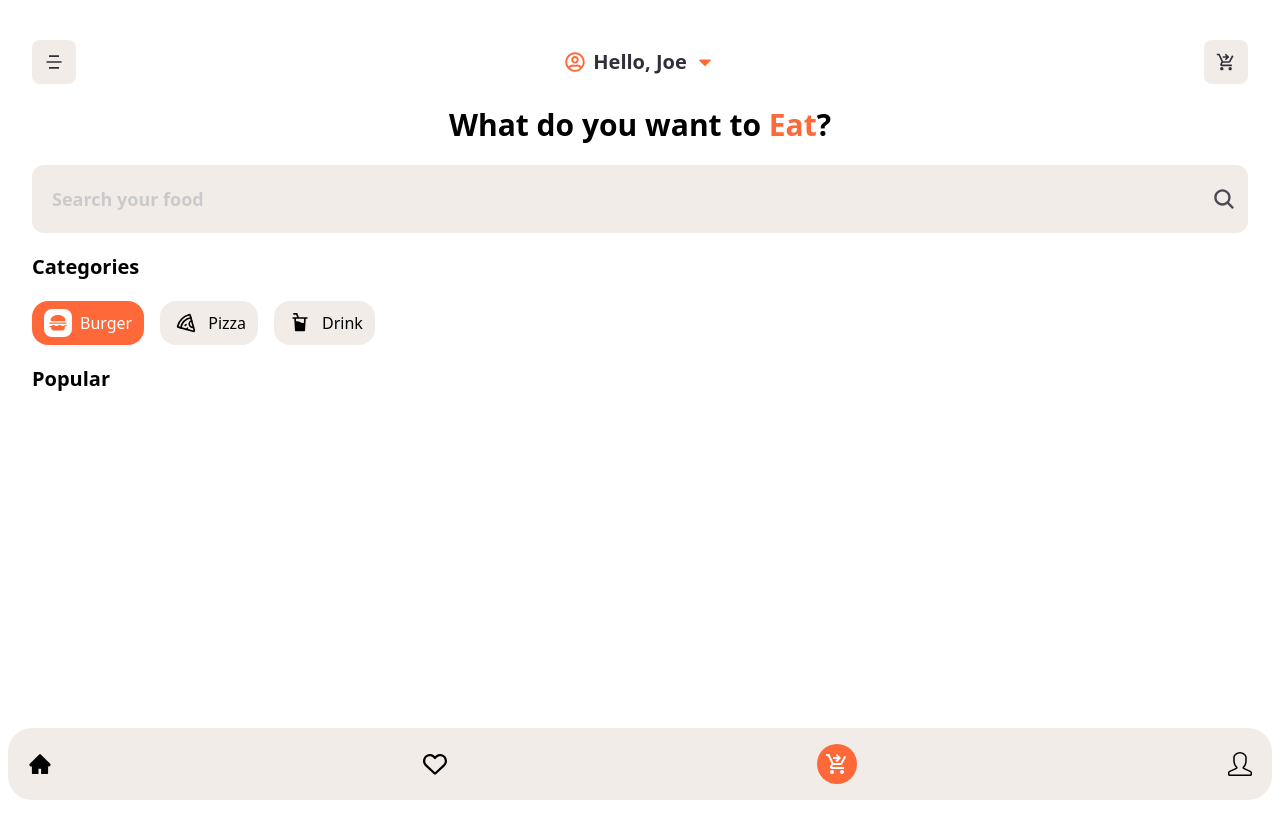
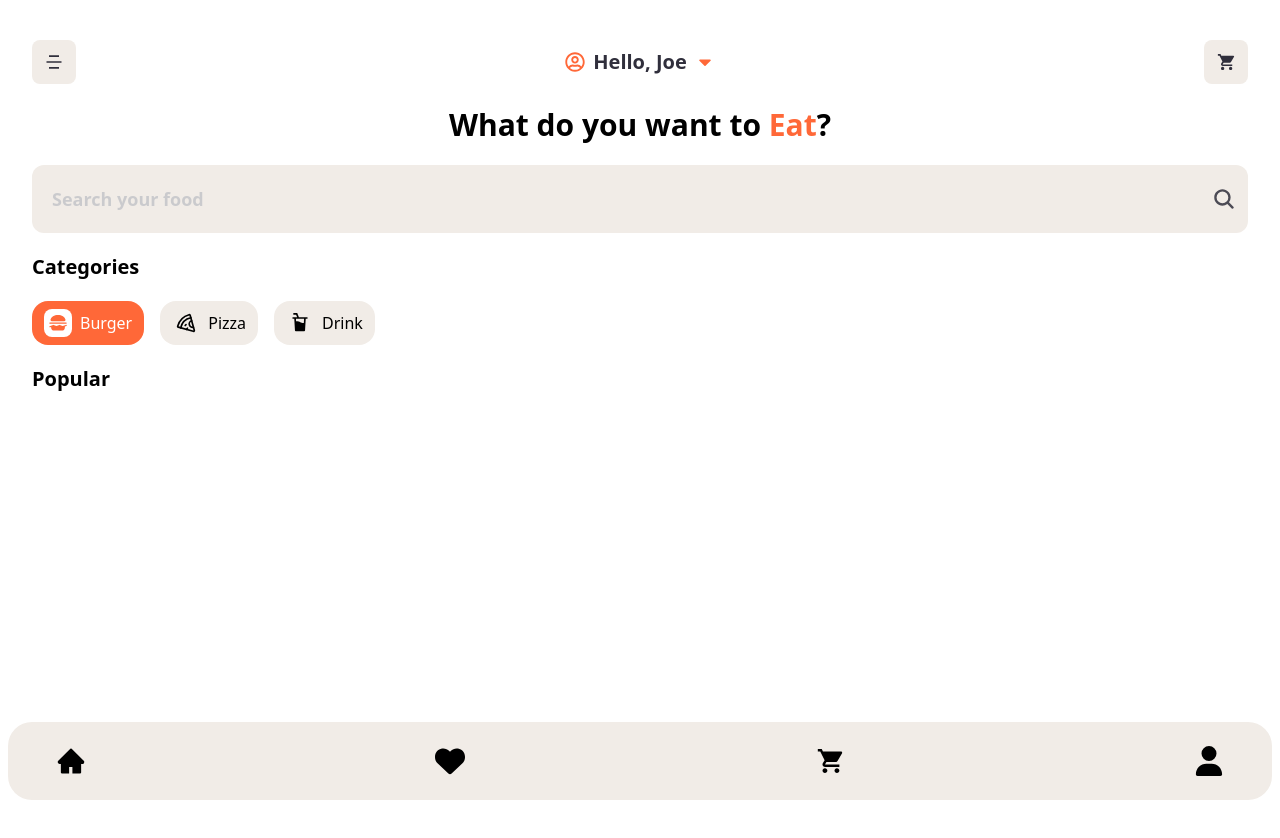
Before and after one commit to alonzojoe/food-delivery, a React (Vite) app: page / in a window 1280 px wide. Built offline with nearby package versions, Linux system fonts and the light colour scheme.

Commit message:
refactor: Control menu, split component ControlItem: create constants list of ControlMenus with type definition and path, inc, dynamic navigation

```diff
--- a/src/App.tsx
+++ b/src/App.tsx
@@ -1,4 +1,4 @@
-import { BrowserRouter, Routes, Route } from "react-router-dom";
+import { BrowserRouter, Routes, Route, Navigate } from "react-router-dom";
 import StartUp from "@/pages/StartUp/StartUp";
 import AppLayout from "@/layouts/AppLayout";
 import Home from "@/pages/Home/Home";
@@ -15,6 +15,7 @@ function App() {
           <Route path="cart" element={<Cart />} />
         </Route>
         <Route path="/meal/:id" element={<Meal />}></Route>
+        <Route path="*" element={<Navigate to="/home" />} />
       </Routes>
     </BrowserRouter>
   );
--- /dev/null
+++ b/src/constants/controls.ts
@@ -0,0 +1,32 @@
+import { ControlItem } from "@/types/controls";
+import { FaHeart, FaUser } from "react-icons/fa6";
+import { IoMdCart } from "react-icons/io";
+import { AiFillHome } from "react-icons/ai";
+
+export const CONTROL_MENUS: ControlItem[] = [
+    {
+        id: 1,
+        name: 'Home',
+        Icon: AiFillHome,
+        endpoint: '/home'
+    },
+    {
+        id: 2,
+        name: 'Favorites',
+        Icon: FaHeart,
+        endpoint: '/home/favorites'
+    },
+    {
+        id: 3,
+        name: 'Cart',
+        Icon: IoMdCart,
+        endpoint: '/home/cart'
+    },
+    {
+        id: 4,
+        name: 'Profile',
+        Icon: FaUser,
+        endpoint: '/home/profile'
+    },
+
+]
--- a/src/layouts/components/Controls.tsx
+++ b/src/layouts/components/Controls.tsx
@@ -1,26 +1,44 @@
-import { AiFillHome } from "react-icons/ai";
-import { FaRegHeart } from "react-icons/fa6";
-import { SlUser } from "react-icons/sl";
-import { MdShoppingCartCheckout } from "react-icons/md";
+import { Link } from "react-router-dom";
+import { ElementType } from "react";
+import { CONTROL_MENUS } from "@/constants/controls";
+import { useLocation } from "react-router-dom";
+
 const Controls = () => {
+  const { pathname } = useLocation();
+
   return (
     <div className="fixed bottom-0 w-full">
-      <div className="flex items-center justify-between mx-2 p-4 px-5 bg-secondary rounded-3xl">
-        <span>
-          <AiFillHome className="text-2xl" />
-        </span>
-        <span>
-          <FaRegHeart className="text-2xl" />
-        </span>
-        <span className="p-2 rounded-full bg-primary">
-          <MdShoppingCartCheckout className="text-2xl text-white" />
-        </span>
-        <span>
-          <SlUser className="text-2xl" />
-        </span>
+      <div className="flex items-center justify-between mx-2 p-4 px-10 bg-secondary rounded-3xl">
+        {CONTROL_MENUS.map((control) => (
+          <Controlitem
+            Icon={control.Icon}
+            isActive={pathname === control.endpoint}
+            path={control.endpoint}
+            key={control.id}
+          />
+        ))}
       </div>
     </div>
   );
 };
 
+type ControlitemProps = {
+  Icon: ElementType;
+  isActive: boolean;
+  path: string;
+};
+
+const Controlitem = ({ Icon, isActive, path }: ControlitemProps) => {
+  const classes = {
+    linkClass: `p-2 ${isActive ? "rounded-full bg-primary" : ""}`,
+    iconClass: `text-3xl ${isActive ? "text-white" : "text-dark"}`,
+  };
+
+  return (
+    <Link to={path} className={classes.linkClass}>
+      <Icon className={classes.iconClass} />
+    </Link>
+  );
+};
+
 export default Controls;
--- a/src/layouts/components/Header.tsx
+++ b/src/layouts/components/Header.tsx
@@ -1,7 +1,7 @@
-import { MdShoppingCartCheckout } from "react-icons/md";
 import { RiMenu5Fill } from "react-icons/ri";
 import { FaRegUserCircle } from "react-icons/fa";
 import { FaCaretDown } from "react-icons/fa";
+import { IoMdCart } from "react-icons/io";
 
 const Header = () => {
   return (
@@ -19,7 +19,7 @@ const Header = () => {
         </span>
       </div>
       <div className="bg-secondary p-3 rounded-lg">
-        <MdShoppingCartCheckout className="text-xl text-textDark" />
+        <IoMdCart className="text-xl text-textDark" />
       </div>
     </div>
   );
--- /dev/null
+++ b/src/types/controls.ts
@@ -0,0 +1,8 @@
+import { ElementType } from "react"
+
+export type ControlItem = {
+    id: number,
+    name: string,
+    Icon: ElementType,
+    endpoint: string;
+}
```
Also changed, not shown: src/pages/Meal/Meal.tsx (+0 -7 lines).
